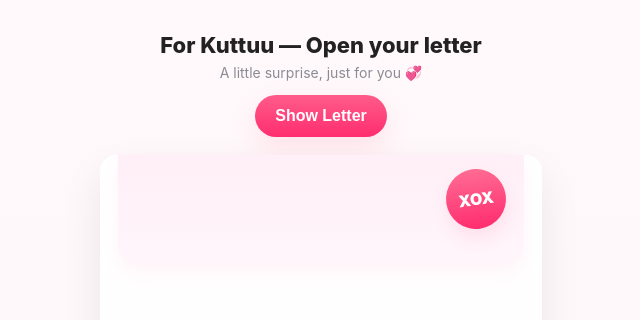
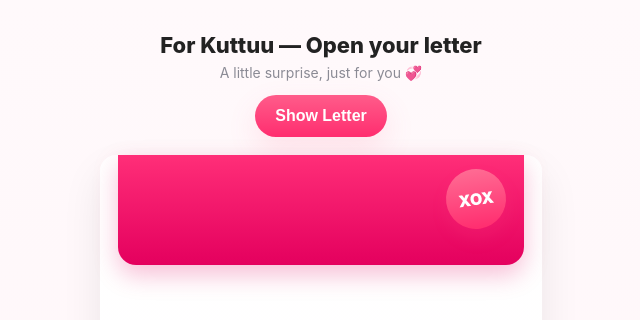
Before and after one commit to vkiren2004-dotcom/for-kuttu, a plain HTML site: page index.html in a window 1280 px wide. Shown: the top 320 px of the page, without its empty margins (319-959 px from the left). Drawn offline with Linux system fonts and the light colour scheme.

Commit message:
Update index.html

```diff
--- a/index.html
+++ b/index.html
@@ -81,10 +81,10 @@
     left: 4%;
     top: 0;
     transform-origin: center top;
-    background: linear-gradient(180deg,#ffeff6,#fff6fb);
+    background: linear-gradient(180deg,#ff2e78,#e4005e);
     border-bottom-left-radius:18px;
     border-bottom-right-radius:18px;
-    box-shadow: 0 8px 20px rgba(255,92,138,0.06);
+    box-shadow: 0 10px 24px rgba(228,0,94,0.25);
     transform: rotateX(0deg);
     transition: transform .75s cubic-bezier(.2,.9,.3,1);
     display:grid;
```
